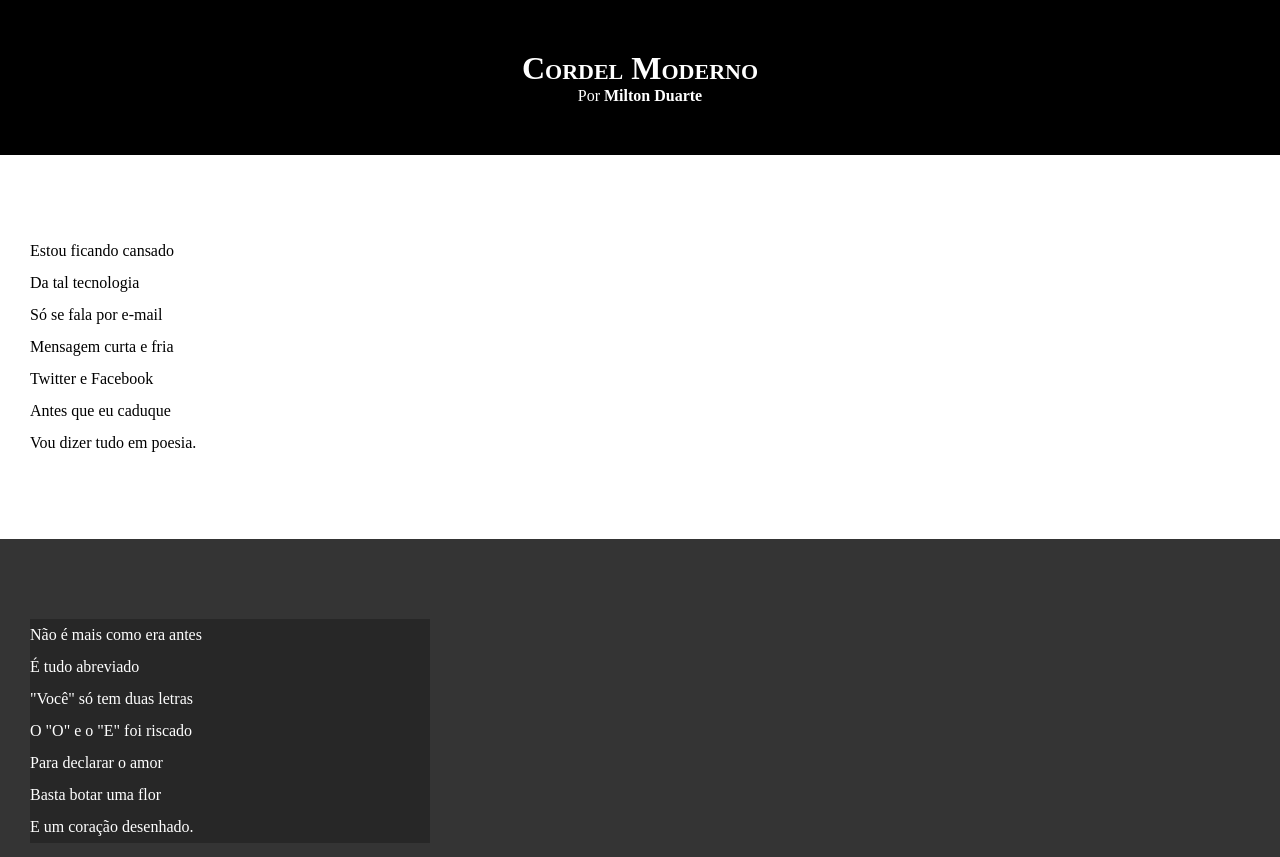
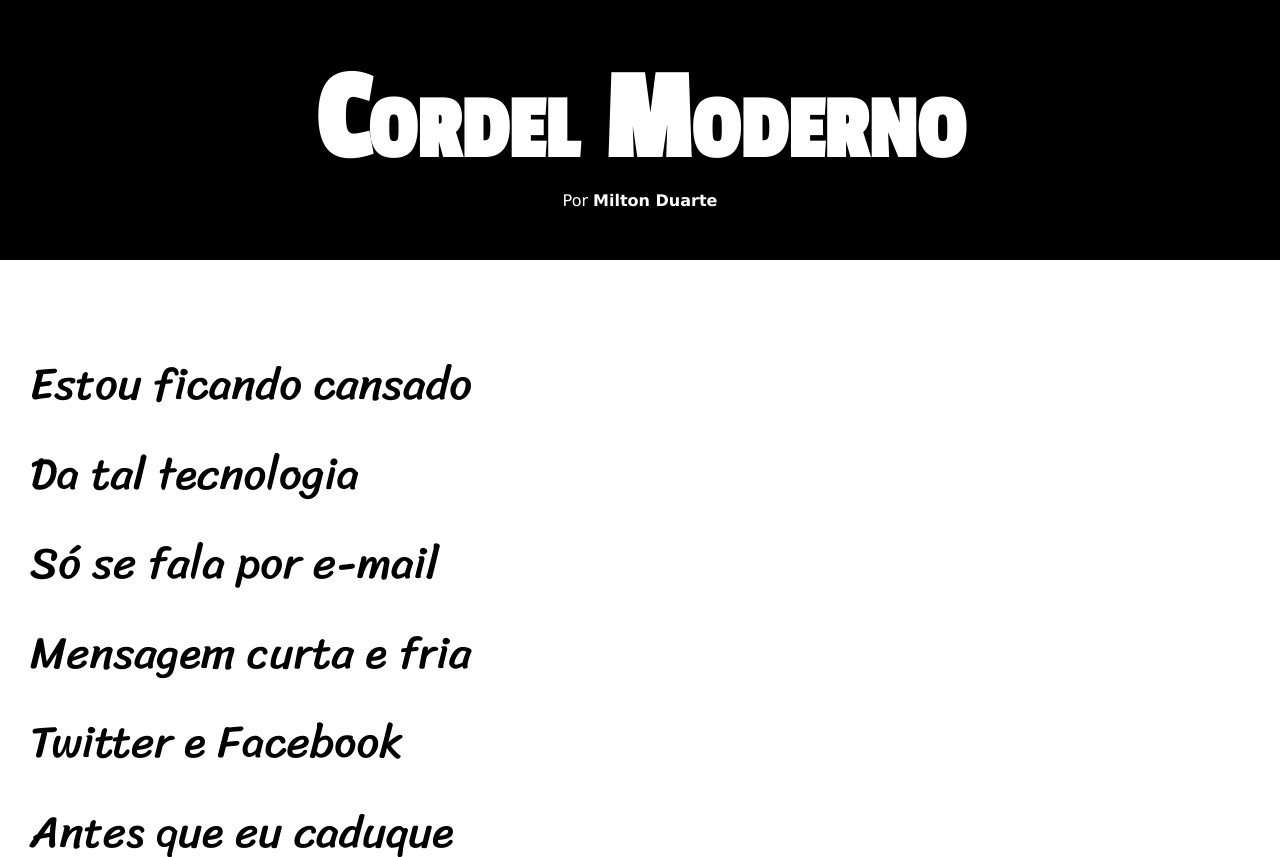
Before and after one commit to GustavoCorreia10/html-css, a plain HTML site: page desafios/desafio 6/index.html in a window 1280 px wide. Shown: the top 857 px of the page. Drawn offline with Linux system fonts and the light colour scheme.

Commit message:
atualização de estilos desafio 06

```diff
--- a/desafios/desafio 6/estilo/style.css
+++ b/desafios/desafio 6/estilo/style.css
@@ -1,11 +1,23 @@
 @charset "UTF-8";
+@import url('https://fonts.googleapis.com/css2?family=Passion+One&display=swap');
+
+@import url('https://fonts.googleapis.com/css2?family=Sriracha&display=swap');
+
+:root{
+    --fonte1: Verdana, Geneva, Tahoma, sans-serif;
+    --fonte2: 'Passion One', sans-serif;
+    --fonte3: "Sriracha", cursive;
+}
+
 
 * { /* configuração geral do site */
     margin: 0px;
     padding: 0px;
+    font-size: 1em;
 }
 
 html, body{
+    font-family: var(--fonte1);
     min-height: 100vh;
     background-color: darkgray;
 }
@@ -20,6 +32,8 @@ header > h1 {
     padding-top: 50px;
     /* text-transform: uppercase; usado para deixar todas as letras em letra maiúscula */
     font-variant: small-caps; /* small-caps usado pra deixar apenas as primeiras letras da palavra em maiusculo*/
+    font-family: var(--fonte2);
+    font-size: 10vw;
 }
 
 header > p {
@@ -42,6 +56,8 @@ section{  /* section geral */
     padding-bottom: 10vh;
     line-height: 2em; /*espaçamento entre as linhas*/
     padding-left: 30px;
+    font-family: var(--fonte3);
+    font-size: 3.5vw;
 }
 
 section.normal { /*classe normal*/
@@ -57,7 +73,8 @@ section.imagem{ /*classe imagem*/
 }
 
 section.imagem > p {  /* caixa separada dentro do section */
-    width: 400px;
+    display: inline-block;
+    padding: 5px;
     background-color: rgba(0, 0, 0, 0.252);
 }
 
```
